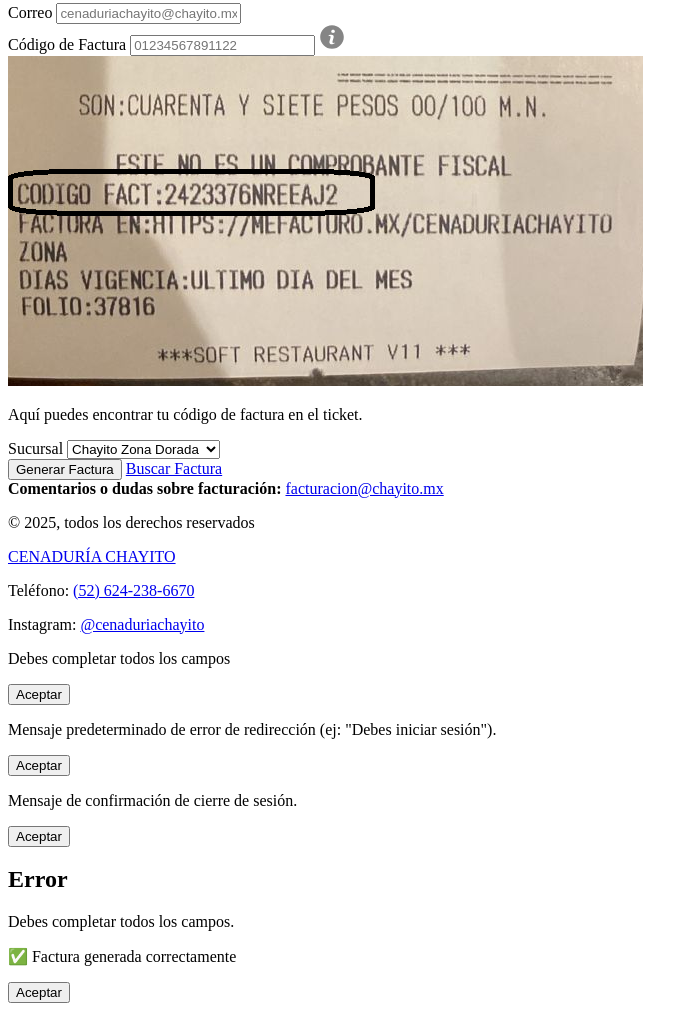
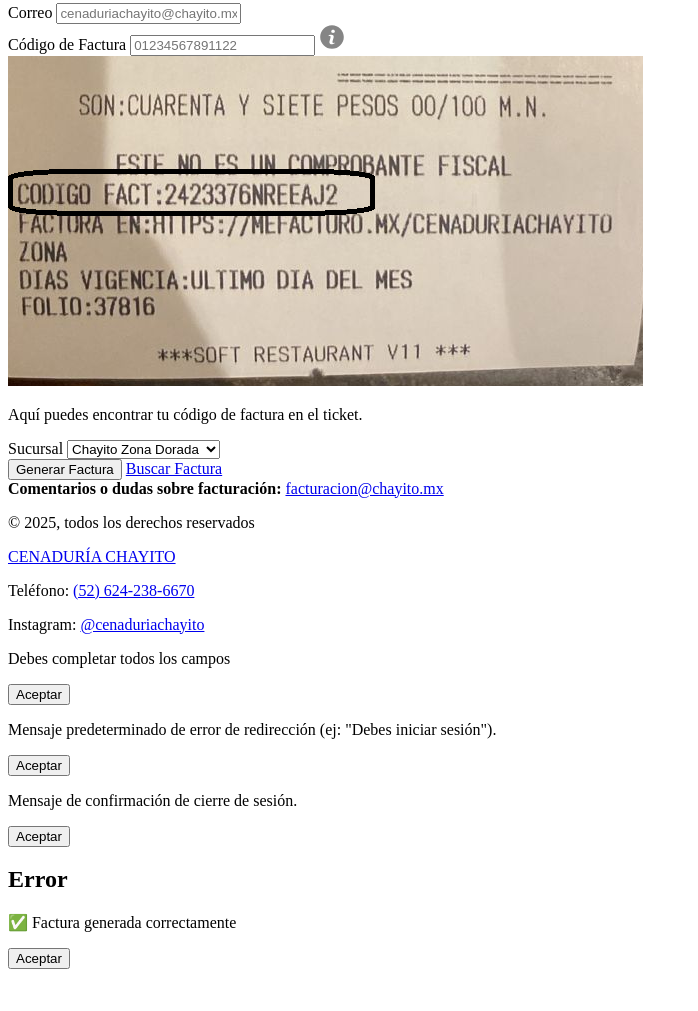
Before and after one commit to Ugo25/CenaduriaChayito, a website with bundled scripts: page facturacion.html in a window 1280 px wide. Shown: the part 1974-2985 px from the top of the page, without its empty margins (0-698 px from the left). After the commit the page ends 2951 px from the top, so only its background shows below. Built offline with nearby package versions, Linux system fonts and the light colour scheme; a script that the page names is missing.

Commit message:
Update facturacion.html

```diff
--- a/facturacion.html
+++ b/facturacion.html
@@ -208,7 +208,7 @@
     <div id="popup-error" class="oculto">
         <div class="popup-contenido">
             <h2>Error</h2>
-            <p id="popup-mensaje-exito">Debes completar todos los campos.</p>
+            <p id="popup-mensaje-exito"></p>
         </div>
     </div>
 
```
